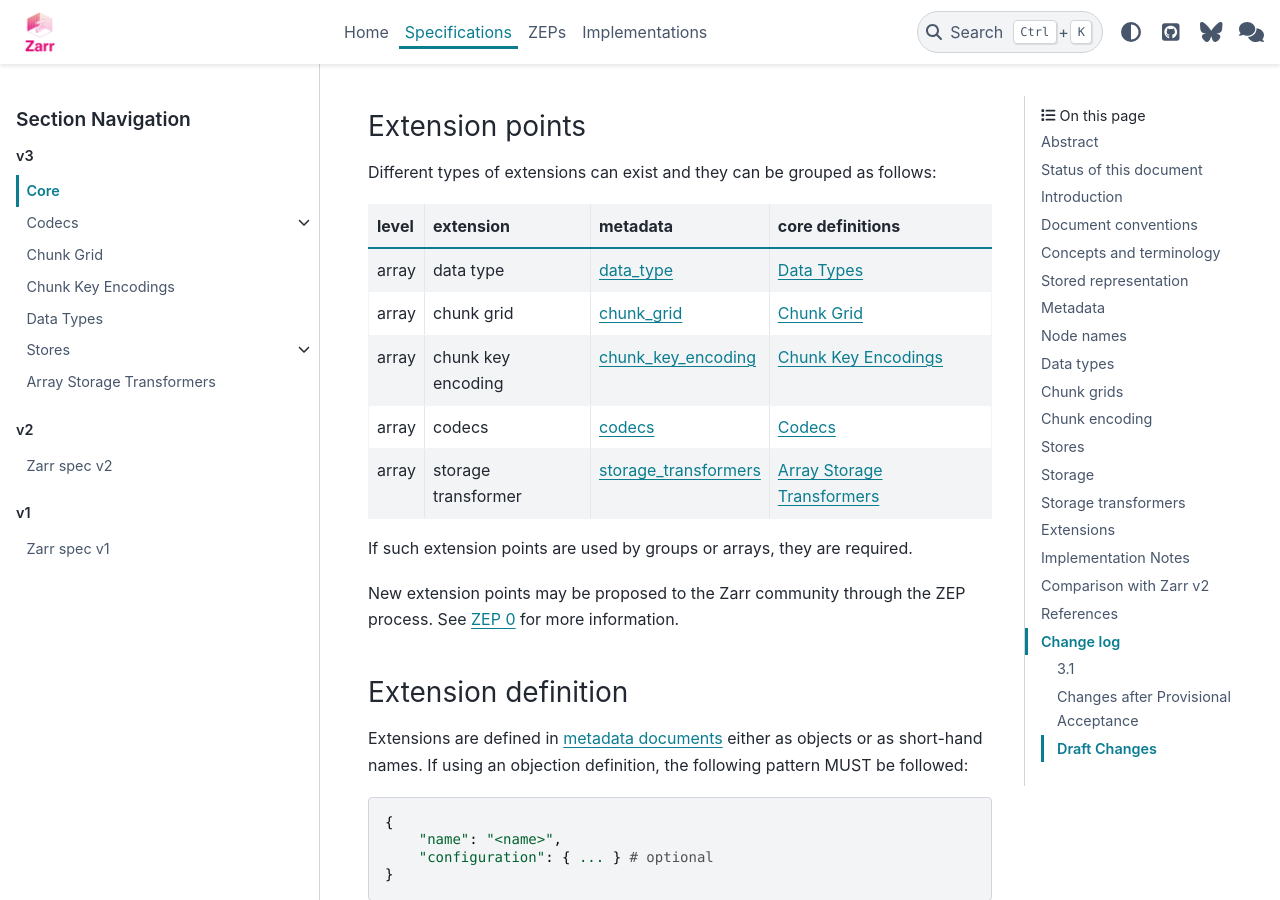
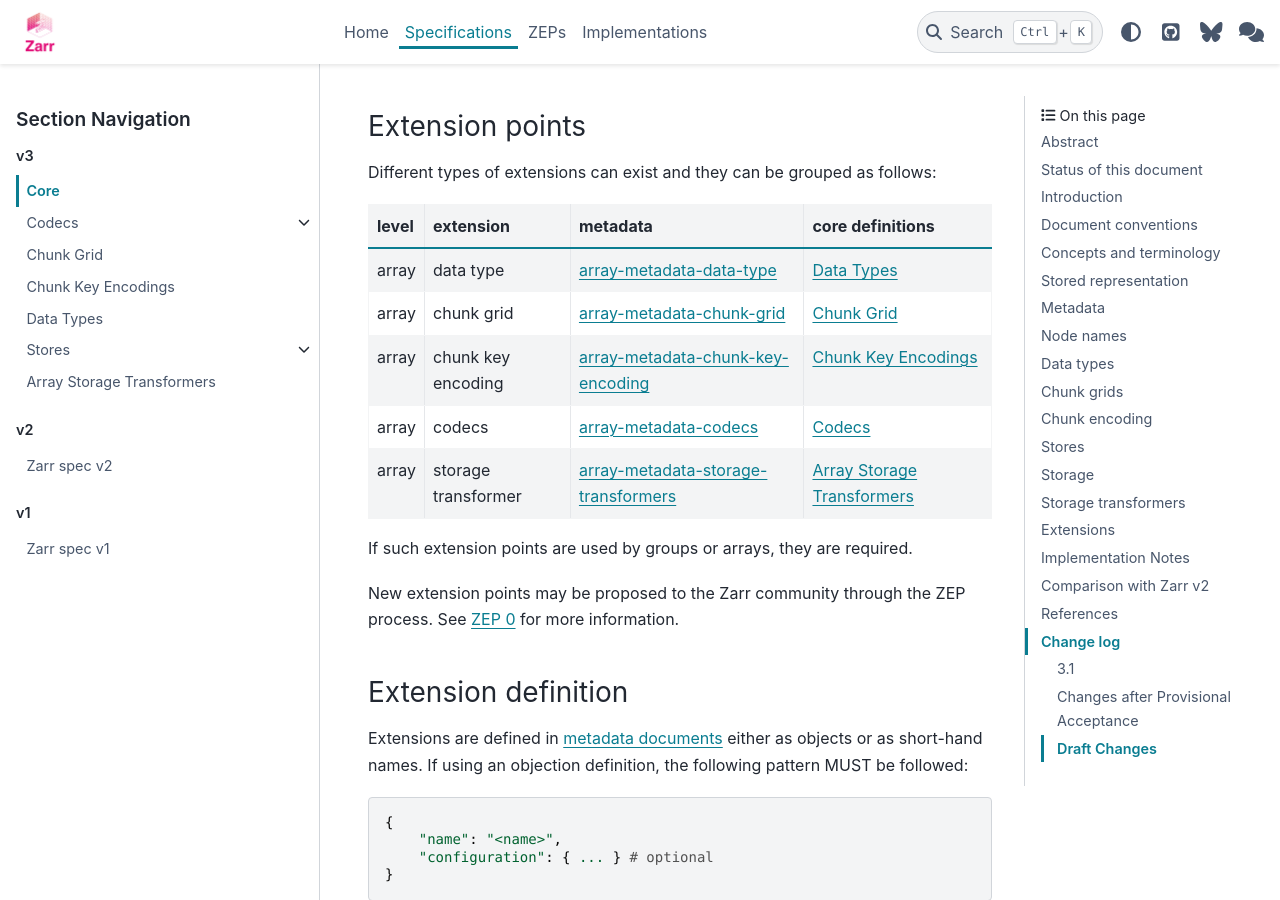
Before and after one commit to zarr-developers/zarr-specs, a Sphinx documentation site: the page built from docs/v3/core/index.rst, in a window 1280 px wide and 900 px high, scrolled down 34736 px. Built offline with Sphinx 7.4.7 and the PyData theme 0.15.4, drawn with Linux system fonts in a browser that asks for light colours.

Commit message:
Correct extensions table links

```diff
--- a/docs/v3/core/index.rst
+++ b/docs/v3/core/index.rst
@@ -1532,15 +1532,15 @@ Extension points
 
 Different types of extensions can exist and they can be grouped as follows:
 
-=========== ======================= ========================= ================================
-level       extension               metadata                  core definitions
-=========== ======================= ========================= ================================
-array       data type               `data_type`_              :ref:`data-types-list`
-array       chunk grid              `chunk_grid`_             :ref:`chunk-grid-list`
-array       chunk key encoding      `chunk_key_encoding`_     :ref:`chunk-key-encoding-list`
-array       codecs                  `codecs`_                 :ref:`codecs-list`
-array       storage transformer     `storage_transformers`_   :ref:`storage-transformers-list`
-=========== ======================= ========================= ================================
+=========== ======================= ====================================== ================================
+level       extension               metadata                               core definitions
+=========== ======================= ====================================== ================================
+array       data type               `array-metadata-data-type`_              :ref:`data-types-list`
+array       chunk grid              `array-metadata-chunk-grid`_             :ref:`chunk-grid-list`
+array       chunk key encoding      `array-metadata-chunk-key-encoding`_     :ref:`chunk-key-encoding-list`
+array       codecs                  `array-metadata-codecs`_                 :ref:`codecs-list`
+array       storage transformer     `array-metadata-storage-transformers`_   :ref:`storage-transformers-list`
+=========== ======================= ====================================== ================================
 
 If such extension points are used by groups or arrays, they are required.
 
```
